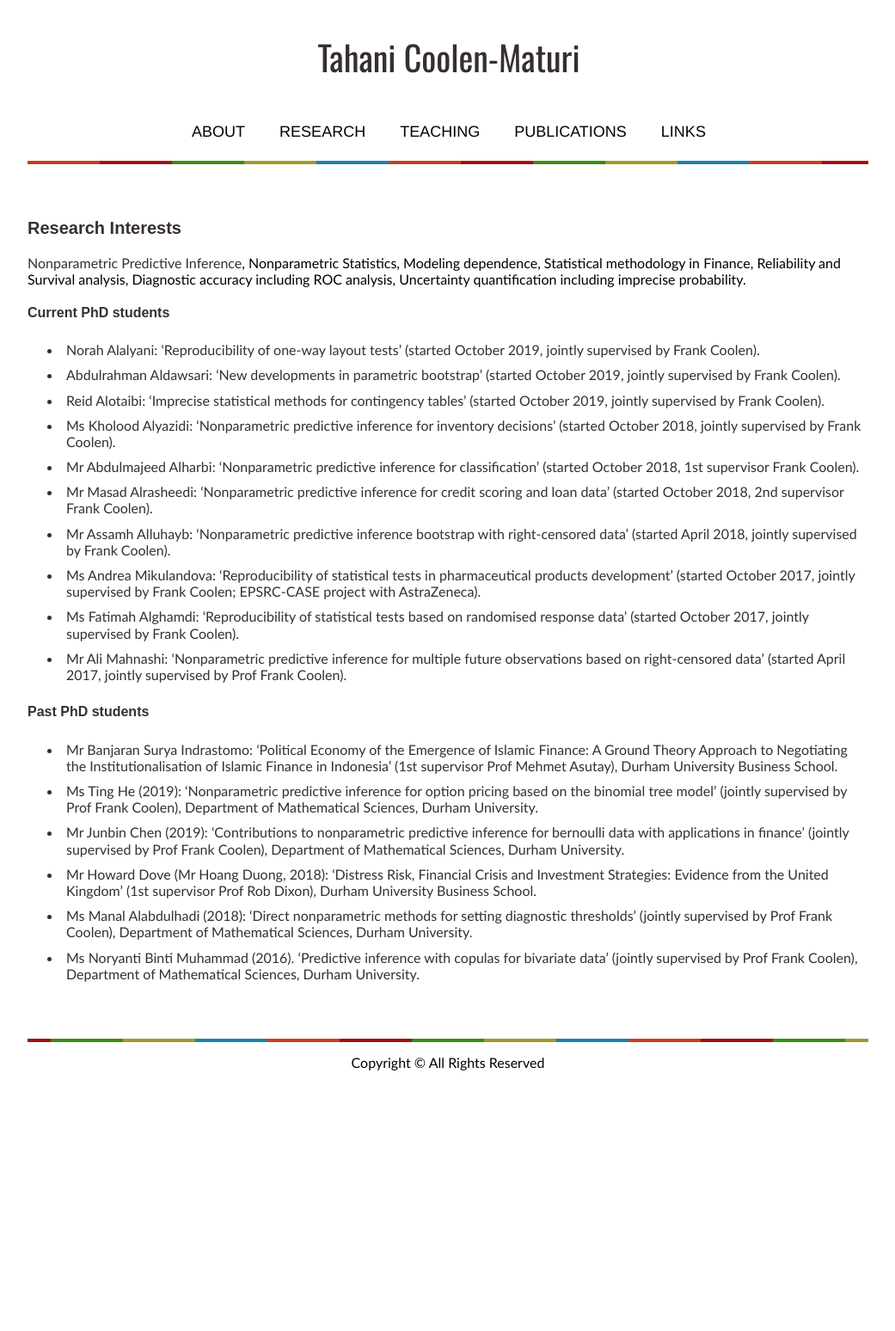
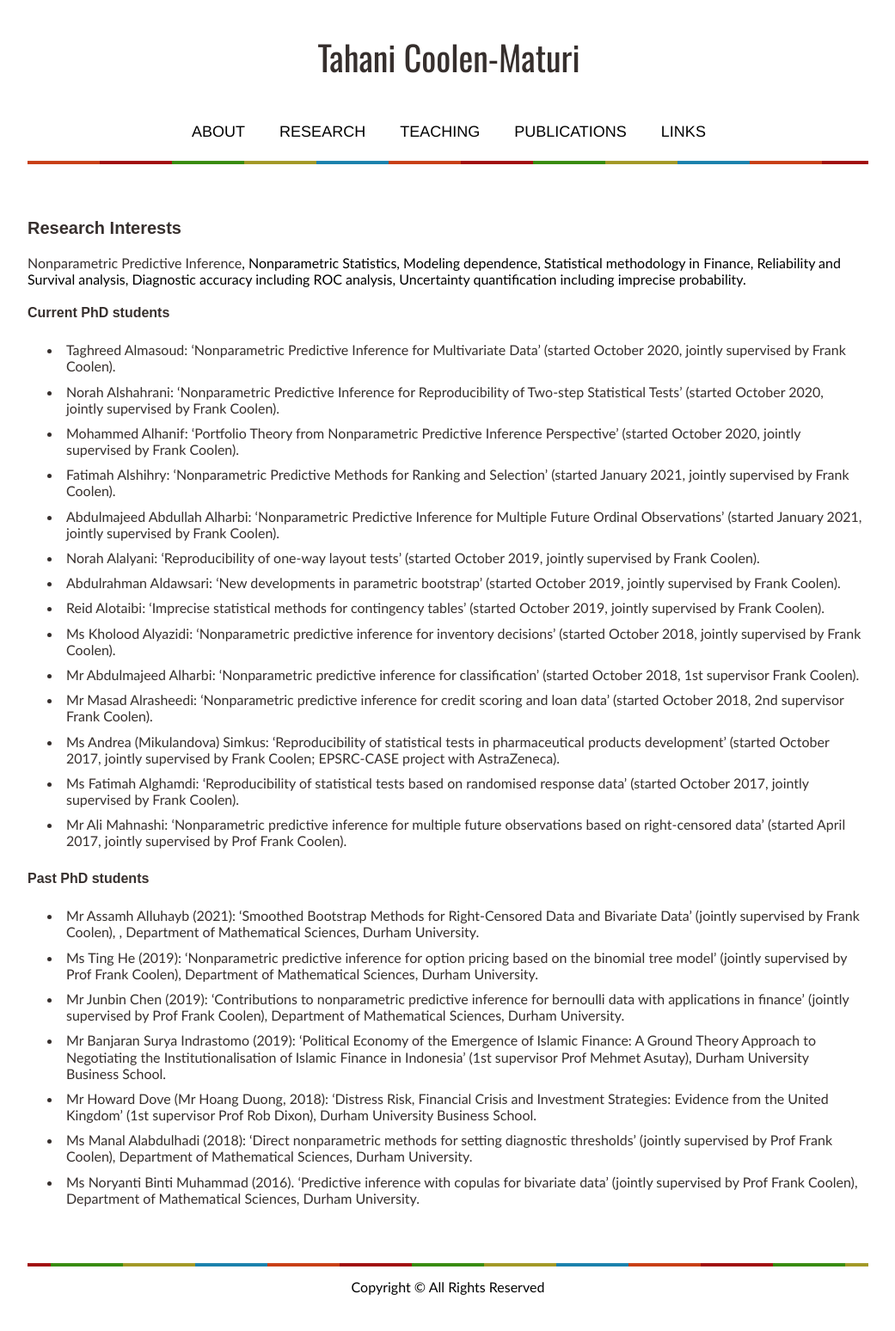
Before and after one commit to tmaturi/tahanimaturi, a Jekyll site: the page built from research.md, in a window 1280 px wide. Shown: the whole page at 86% size, without its empty margins (119-1160 px from the left). Built offline with Jekyll 4.4.1, drawn with Linux system fonts in a browser that asks for light colours; our own code applies the rules of GitHub Pages for plain Markdown files; before the commit the page ends 1287 px from its top, so only the background shows below that.

Commit message:
Update research.md

```diff
--- a/research.md
+++ b/research.md
@@ -11,6 +11,17 @@ title: Research
 
 ### Current PhD students
 <br>
+
+- Taghreed Almasoud: 'Nonparametric Predictive Inference for Multivariate Data' (started October 2020, jointly supervised by Frank Coolen).
+
+- Norah Alshahrani: 'Nonparametric Predictive Inference for Reproducibility of Two-step Statistical Tests' (started October 2020, jointly supervised by Frank Coolen).
+
+- Mohammed Alhanif: 'Portfolio Theory from Nonparametric Predictive Inference Perspective' (started October 2020, jointly supervised by Frank Coolen).
+
+- Fatimah Alshihry: 'Nonparametric Predictive Methods for Ranking and Selection' (started January 2021, jointly supervised by Frank Coolen).
+
+- Abdulmajeed Abdullah Alharbi: 'Nonparametric Predictive Inference for Multiple Future Ordinal Observations' (started January 2021, jointly supervised by Frank Coolen).
+
 - Norah Alalyani: 'Reproducibility of one-way layout tests' (started October 2019, jointly supervised by Frank Coolen).
 
 - Abdulrahman Aldawsari: 'New developments in parametric bootstrap' (started October 2019, jointly supervised by Frank Coolen).
@@ -23,9 +34,7 @@ title: Research
 
 - Mr Masad Alrasheedi: 'Nonparametric predictive inference for credit scoring and loan data' (started October 2018, 2nd supervisor Frank Coolen).
 
-- Mr Assamh Alluhayb: 'Nonparametric predictive inference bootstrap with right-censored data' (started April 2018, jointly supervised by Frank Coolen).
-
-- Ms Andrea Mikulandova: 'Reproducibility of statistical tests in pharmaceutical products development' (started October 2017, jointly supervised by Frank Coolen; EPSRC-CASE project with AstraZeneca).
+- Ms Andrea (Mikulandova) Simkus: 'Reproducibility of statistical tests in pharmaceutical products development' (started October 2017, jointly supervised by Frank Coolen; EPSRC-CASE project with AstraZeneca).
 
 - Ms Fatimah Alghamdi: 'Reproducibility of statistical tests based on randomised response data' (started October 2017, jointly supervised by Frank Coolen).
 
@@ -37,11 +46,13 @@ title: Research
 
 ### Past PhD students
 <br>
-- Mr Banjaran Surya Indrastomo: 'Political Economy of the Emergence of Islamic Finance: A Ground Theory Approach to Negotiating the Institutionalisation of Islamic Finance in Indonesia' (1st supervisor Prof Mehmet Asutay), Durham University Business School.
+- Mr Assamh Alluhayb (2021): 'Smoothed Bootstrap Methods for Right-Censored Data and Bivariate Data' (jointly supervised by Frank Coolen), , Department of Mathematical Sciences, Durham University.
 
 - Ms Ting He (2019): 'Nonparametric predictive inference for option pricing based on the binomial tree model' (jointly supervised by Prof Frank Coolen), Department of Mathematical Sciences, Durham University.
 
 - Mr Junbin Chen (2019): 'Contributions to nonparametric predictive inference for bernoulli data with applications in finance' (jointly supervised by Prof Frank Coolen), Department of Mathematical Sciences, Durham University.
+
+- Mr Banjaran Surya Indrastomo (2019): 'Political Economy of the Emergence of Islamic Finance: A Ground Theory Approach to Negotiating the Institutionalisation of Islamic Finance in Indonesia' (1st supervisor Prof Mehmet Asutay), Durham University Business School.
 
 - Mr Howard Dove (Mr Hoang Duong, 2018): 'Distress Risk, Financial Crisis and Investment Strategies: Evidence from the United Kingdom' (1st supervisor Prof Rob Dixon), Durham University Business School.
 
```
